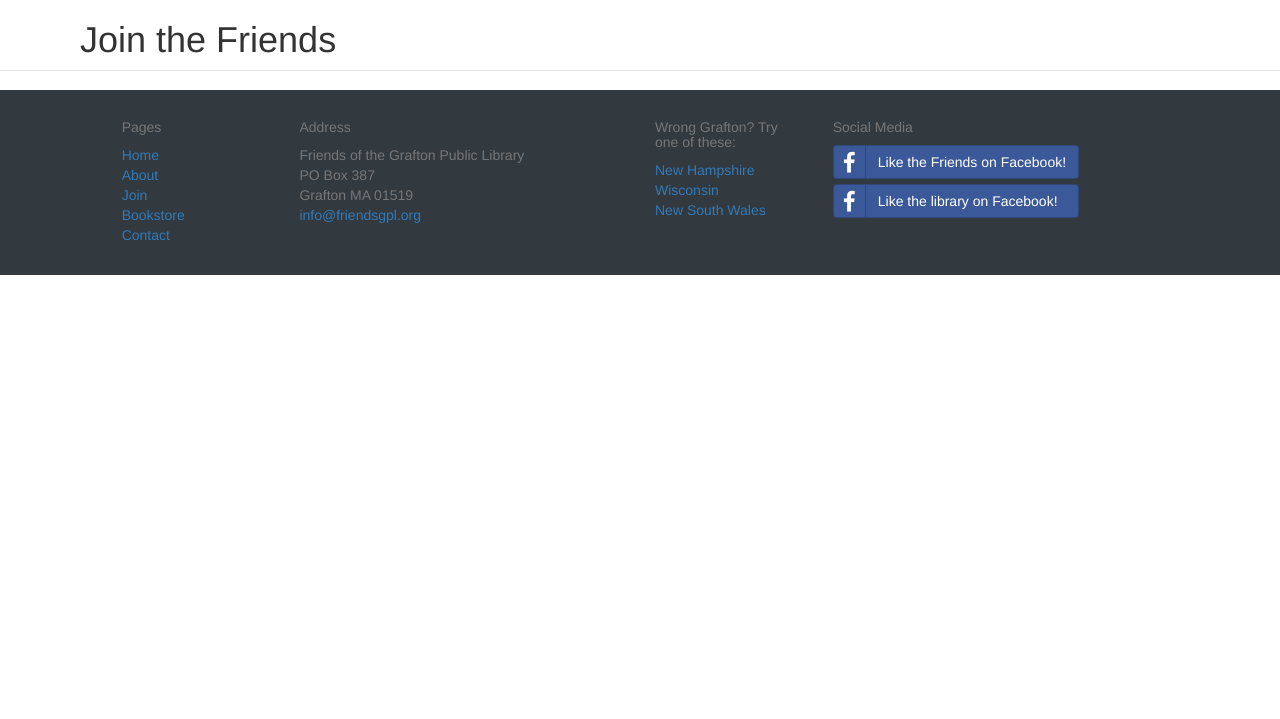
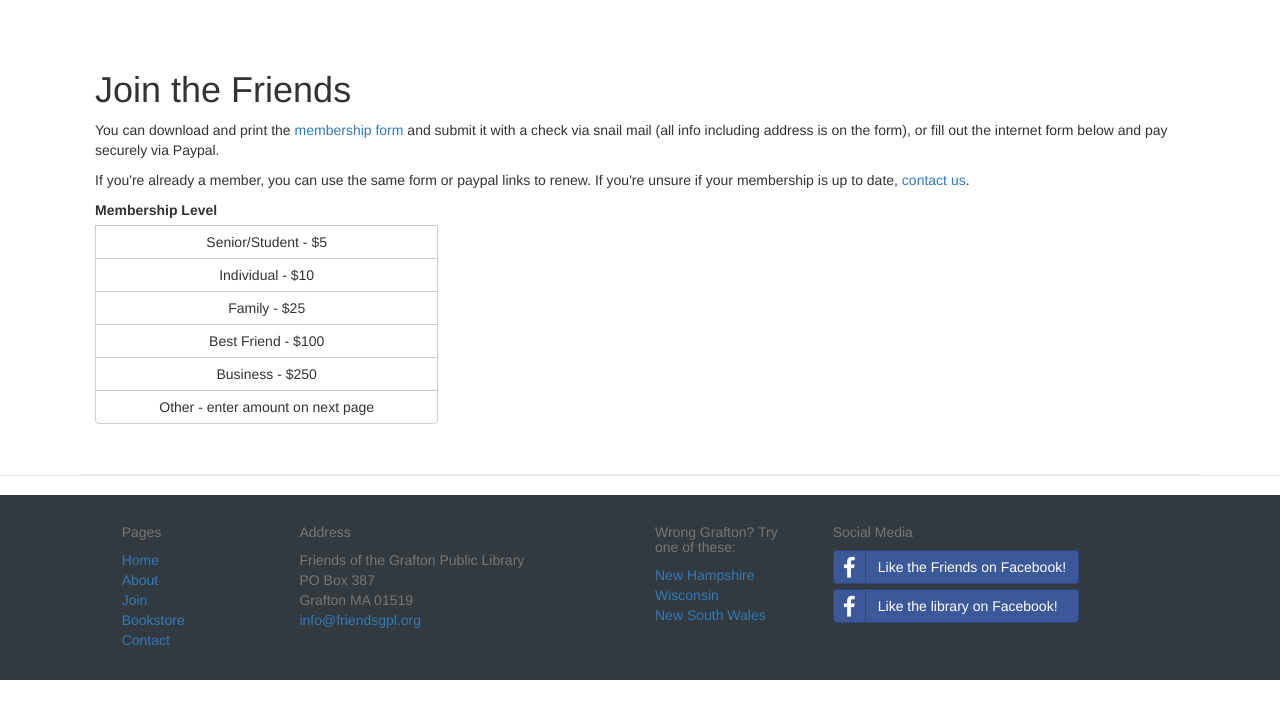
Before and after one commit to dscush/friendsgpl, a Django app: template templates/friends/join.html in a window 1280 px wide. Shown: the part 51-770 px from the top of the page. Run offline with Django 3.2, Linux system fonts and the light colour scheme; the template is opened without the code that fills it, so the values that code supplies are empty; style sheets or scripts are compiled from the project's sources; some libraries are stand-ins or nearby versions.

Commit message:
Add join page content

```diff
--- a/templates/friends/join.html
+++ b/templates/friends/join.html
@@ -1,4 +1,24 @@
 {% extends "friends/base.html" %}
+{% load static %}
     {% block body %}
-        <h1>{% block title %}Join the Friends{% endblock %}</h1>
+		<div class="row row-content join">
+			<div class="col-xs-12">
+				<h1>{% block title %}Join the Friends{% endblock %}</h1>
+				<p>You can download and print the <a href="{% static 'misc_docs/friendsgpl_membership_form_2016.docx' %}">membership form</a> and submit it with a check via snail mail (all info including address is on the form), or fill out the internet form below and pay securely via Paypal.</p>
+				<p>If you're already a member, you can use the same form or paypal links to renew. If you're unsure if your membership is up to date, <a href="{% url 'contact' %}">contact us</a>.</p>
+				<div class="row">
+					<div class="col-sm-6 col-md-5 col-lg-4">
+						<div class="btn-group-vertical btn-block">
+							<label>Membership Level</label>
+							<a class="btn btn-default" role="button" target="_blank" href="https://www.paypal.com/cgi-bin/webscr?cmd=_s-xclick&hosted_button_id=8BNZZ2SXUEMSG">Senior/Student - $5</a>
+							<a class="btn btn-default" role="button" target="_blank" href="https://www.paypal.com/cgi-bin/webscr?cmd=_s-xclick&hosted_button_id=NJL4GYAWP68JG">Individual - $10</a>
+							<a class="btn btn-default" role="button" target="_blank" href="https://www.paypal.com/cgi-bin/webscr?cmd=_s-xclick&hosted_button_id=N7MGEXBATZCW2">Family - $25</a>
+							<a class="btn btn-default" role="button" target="_blank" href="https://www.paypal.com/cgi-bin/webscr?cmd=_s-xclick&hosted_button_id=ZTSMKFAZUS3BU">Best Friend - $100</a>
+							<a class="btn btn-default" role="button" target="_blank" href="https://www.paypal.com/cgi-bin/webscr?cmd=_s-xclick&hosted_button_id=ZZWWQZFRNHQNL">Business - $250</a>
+							<a class="btn btn-default" role="button" target="_blank" href="https://www.paypal.com/cgi-bin/webscr?cmd=_s-xclick&hosted_button_id=U8JTRKPYAKZXA">Other - enter amount on next page</a>
+						</div>
+					</div>
+				</div>
+			</div>
+		</div>
     {% endblock %}
```
Also changed, not shown: 1 other file.
